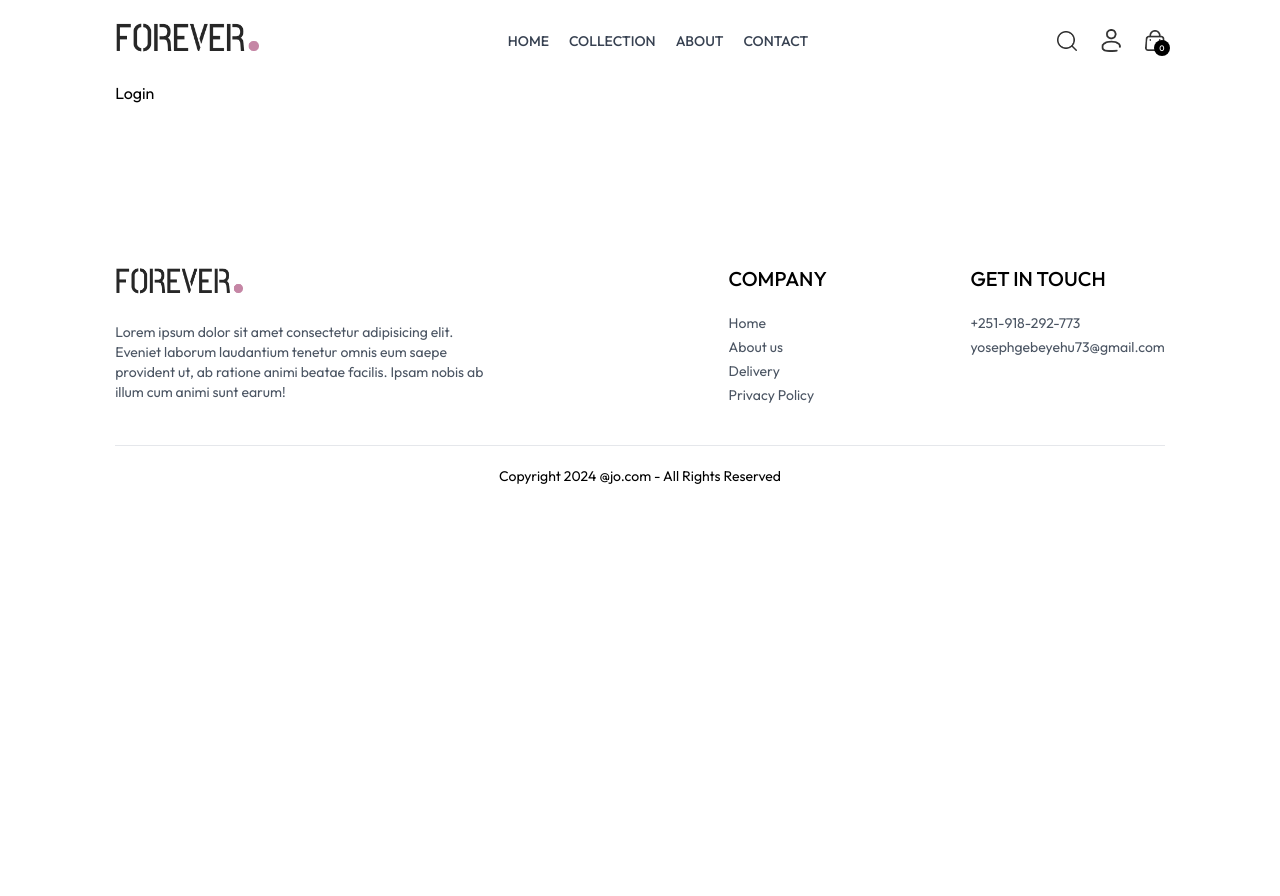
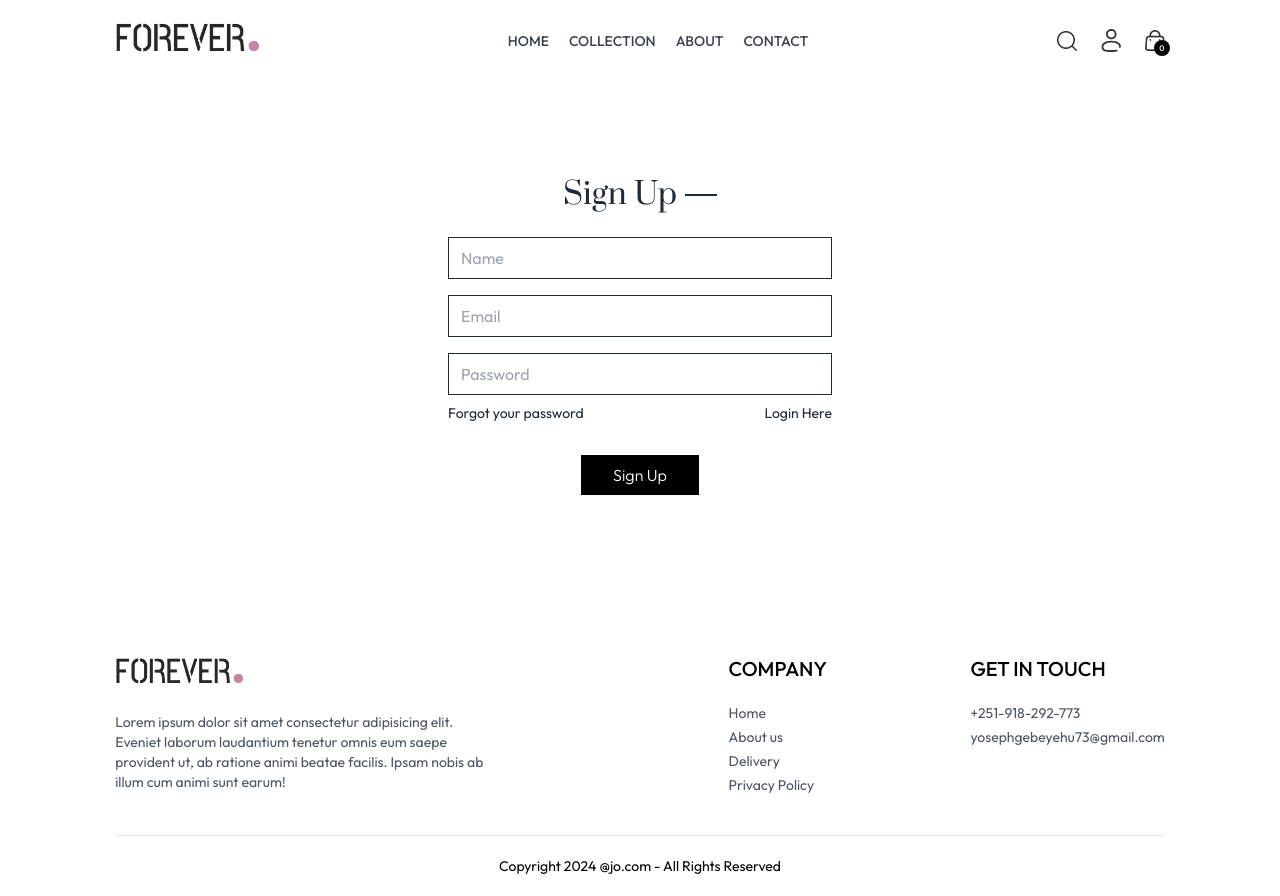
Before and after one commit to Yoseph-Gebeyehu/E-Commerce-Website, a React (Vite) app in the folder frontend/: page /login in a window 1280 px wide. Before the commit the page ends 800 px from the top, so only its background shows below. Built offline with nearby package versions, Linux system fonts and the light colour scheme.

Commit message:
Add login and sign up page.

```diff
--- a/frontend/src/components/Navbar.jsx
+++ b/frontend/src/components/Navbar.jsx
@@ -38,11 +38,13 @@
           alt=""
         />
         <div className="group relative">
-          <img
-            className="w-5 cursor-pointer"
-            src={assets.profile_icon}
-            alt=""
-          />
+          <Link to={"/login"}>
+            <img
+              className="w-5 cursor-pointer"
+              src={assets.profile_icon}
+              alt=""
+            />
+          </Link>
           <div className="group-hover:block hidden absolute dropdown-menu right-0 pt-4">
             <div className="flex flex-col gap-2 w-36 py-3 px-5 bg-slate-100 text-gray-500 rounded">
               <p className="cursor-pointer hover:text-black">My Profile</p>
--- a/frontend/src/pages/Login.jsx
+++ b/frontend/src/pages/Login.jsx
@@ -1,7 +1,67 @@
-import React from "react";
+import React, { useState } from "react";
 
 const Login = () => {
-  return <div>Login</div>;
+  const [currentState, setCurrentState] = useState("Sign Up");
+
+  const onSubmitHandler = async (event) => {
+    event.preventDefault();
+  };
+  return (
+    <form
+      onSubmit={() => onSubmitHandler}
+      className="flex flex-col items-center w-[90%] sm:max-w-96 m-auto mt-14 gap-4 text-gray-800 "
+      action=""
+    >
+      <div className="inline-flex items-center gap-2 mb-2 mt-10 ">
+        <p className="prata-regular text-3xl">{currentState}</p>
+        <hr className="border-none h-[1.5px] w-8 bg-gray-800" />
+      </div>
+
+      {currentState === "Login" ? (
+        ""
+      ) : (
+        <input
+          type="text"
+          className="w-full px-3 py-2 border border-gray-800 "
+          placeholder="Name"
+          required
+        />
+      )}
+      <input
+        type="email"
+        className="w-full px-3 py-2 border border-gray-800 "
+        placeholder="Email"
+        required
+      />
+      <input
+        type="password"
+        className="w-full px-3 py-2 border border-gray-800 "
+        placeholder="Password"
+        required
+      />
+      <div className="w-full flex justify-between text-sm mt-[-8px] ">
+        <p className="cursor-pointer">Forgot your password</p>
+        {currentState === "Login" ? (
+          <p
+            onClick={() => setCurrentState("Sign Up")}
+            className="cursor-pointer"
+          >
+            Create account
+          </p>
+        ) : (
+          <p
+            onClick={() => setCurrentState("Login")}
+            className="cursor-pointer"
+          >
+            Login Here
+          </p>
+        )}
+      </div>
+      <button className="bg-black text-white font-light px-8 py-2 mt-4">
+        {currentState === "Login" ? "Sign In" : "Sign Up"}
+      </button>
+    </form>
+  );
 };
 
 export default Login;
```
